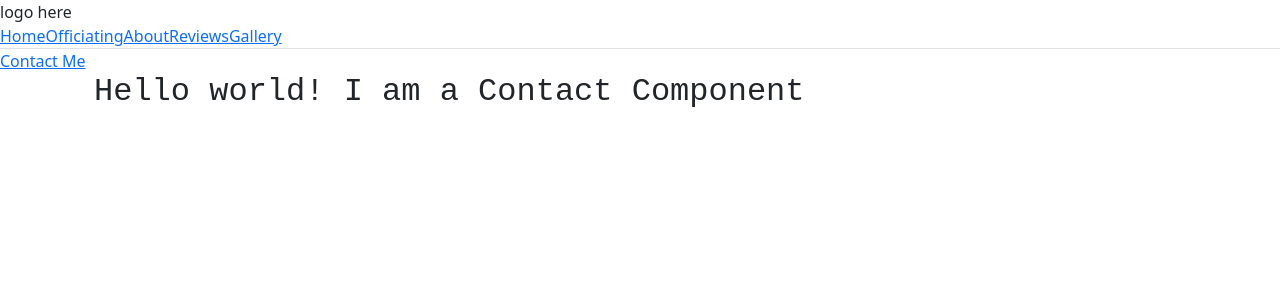
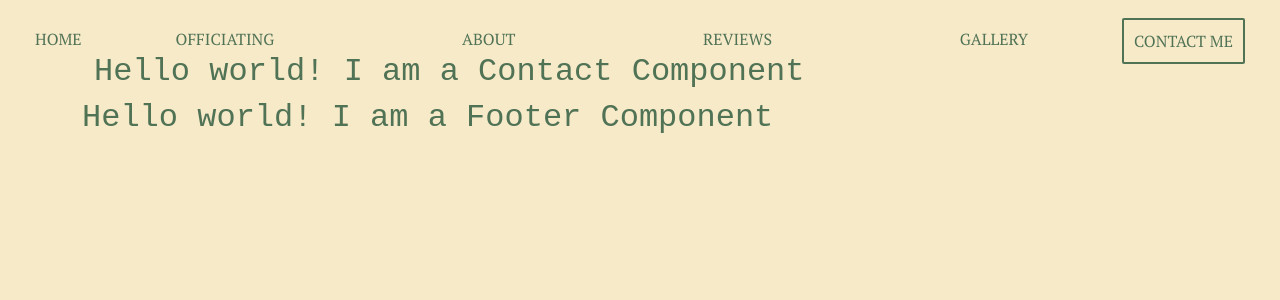
Before and after one commit to savannahfausto/Salish-Seas, a React (Create React App) app in the folder salish-seas-project/: page /contactme in a window 1280 px wide. Shown: the top 300 px of the page. Built offline with nearby package versions, Linux system fonts and the light colour scheme.

Commit message:
styles navigation

```diff
--- a/salish-seas-project/package.json
+++ b/salish-seas-project/package.json
@@ -6,12 +6,13 @@
     "@testing-library/jest-dom": "^5.17.0",
     "@testing-library/react": "^13.4.0",
     "@testing-library/user-event": "^13.5.0",
+    "bootstrap": "^5.3.2",
     "react": "^18.2.0",
+    "react-bootstrap": "^2.9.2",
     "react-dom": "^18.2.0",
     "react-router-dom": "^6.2.1",
     "react-scripts": "5.0.1",
-    "web-vitals": "^2.1.4",
-    "bootstrap": "^5.3.2"
+    "web-vitals": "^2.1.4"
   },
   "scripts": {
     "start": "react-scripts start",
--- a/salish-seas-project/src/App.css
+++ b/salish-seas-project/src/App.css
@@ -1,3 +1,5 @@
+@import url('https://fonts.googleapis.com/css?family=PT+Serif');
+
 :root {
   --dark: #0a090c;
   --light: #f7eac9;
@@ -6,6 +8,8 @@
   --light-green: #b7e693;
 }
 
-body {
-  color: var(--light)
+.app {
+  background-color: var(--light);
+  color: var(--dark-green);
+  font-family: 'PT Serif';
 }
--- a/salish-seas-project/src/App.js
+++ b/salish-seas-project/src/App.js
@@ -3,7 +3,7 @@ import './App.css';
 import { BrowserRouter as Router, Route, Routes } from 'react-router-dom';
 
 import Header from './components/Header/Header';
-// import Footer from './components/Footer/Footer';
+import Footer from './components/Footer/Footer';
 import Home from './components/Home/Home';
 import Officiating from './components/Officiating/Officiating';
 import About from './components/About/About';
@@ -14,7 +14,7 @@ import Contact from './components/Contact/Contact';
 function App() {
   return (
     <Router>
-      <div className="flex-column justify-flex-start min-100-vh">
+      <div className=" app flex-column justify-flex-start min-100-vh">
         <Header />
         <div className="container">
           {/* Wrap Route elements in a Routes component */}
@@ -48,7 +48,7 @@ function App() {
             />
           </Routes>
         </div>
-        {/* <Footer /> */}
+        <Footer />
       </div>
     </Router>
   );
--- a/salish-seas-project/src/components/Footer/Footer.js
+++ b/salish-seas-project/src/components/Footer/Footer.js
@@ -0,0 +1,13 @@
+function Footer() {
+    const message = 'Hello world! I am a Footer Component';
+    // The return statement contains something called "JSX"
+    // JSX is a syntax extension to Javascript that allows us to write HTML inside Javascript
+    // Expressions in JSX should be placed in curly braces {}
+    return (
+      <div className="container">
+        <h2>{message}</h2>
+      </div>
+    );
+  }
+
+  export default Footer;
--- /dev/null
+++ b/salish-seas-project/src/components/Header/Header.css
@@ -0,0 +1,30 @@
+
+nav {
+    padding: 27px 35px 0px;
+}
+
+.grow {
+    flex-grow: 1;
+}
+
+.nav-style {
+    text-decoration: none;
+    color: var(--dark-green);
+}
+
+.nav-style:hover {
+    color: var(--dark-green);
+}
+
+.contact-btn {
+    box-sizing: border-box;
+    border: 2px solid var(--dark-green);
+    padding: 10px;
+    border-radius: 2px;
+}
+
+.contact-btn:hover {
+    background-color: var(--dark-green);
+    color: var(--light);
+    text-decoration: none;
+}
--- a/salish-seas-project/src/components/Header/Header.js
+++ b/salish-seas-project/src/components/Header/Header.js
@@ -1,51 +1,53 @@
 import React from 'react';
 import { Link } from 'react-router-dom';
+import './Header.css';
 
 //takes in currentPage and handlePageChange as props that are coming from PortfolioContainer
 export default function Header({ currentPage, handlePageChange }) {
   return (
-    <nav>
-        <div>logo here</div>
-        <ul className="nav nav-tabs">
-            <li className="nav-item">
+    <nav className='flex-row justify-content-between text-uppercase'>
+        <div>
             <Link
-                to={`/`}
+                to={`/`} className='nav-style'
                 >
                 Home
             </Link>
-            </li>
+        </div>
+        <div className='grow'>
+            <ul className="nav flex-row justify-content-around">
                 <li className="nav-item">
                     <Link
-                to={`/officiating`}
+                    to={`/officiating`} className='nav-style'
                     >
                     Officiating
                     </Link>
                 </li>
                 <li className="nav-item">
                     <Link
-                to={`/about`}
+                    to={`/about`} className='nav-style'
                     >
                     About
                     </Link>
                 </li>
                 <li className="nav-item">
                     <Link
-                to={`/reviews`}
+                    to={`/reviews`} className='nav-style'
                     >
                     Reviews
                     </Link>
                 </li>
                 <li className="nav-item">
                     <Link
-                to={`/gallery`}
+                    to={`/gallery`} className='nav-style'
                     >
                     Gallery
                     </Link>
                 </li>
             </ul>
-        <div className="contact-btn">
+        </div>
+        <div>
             <Link
-                to={`/contactme`}
+                to={`/contactme`} className='nav-style contact-btn align-middle'
                 >
                 Contact Me
             </Link>
```
Also changed, not shown: 1 other file (tests, documents, lock files or other folders). Lines whose indentation alone changed are shown as unchanged.
